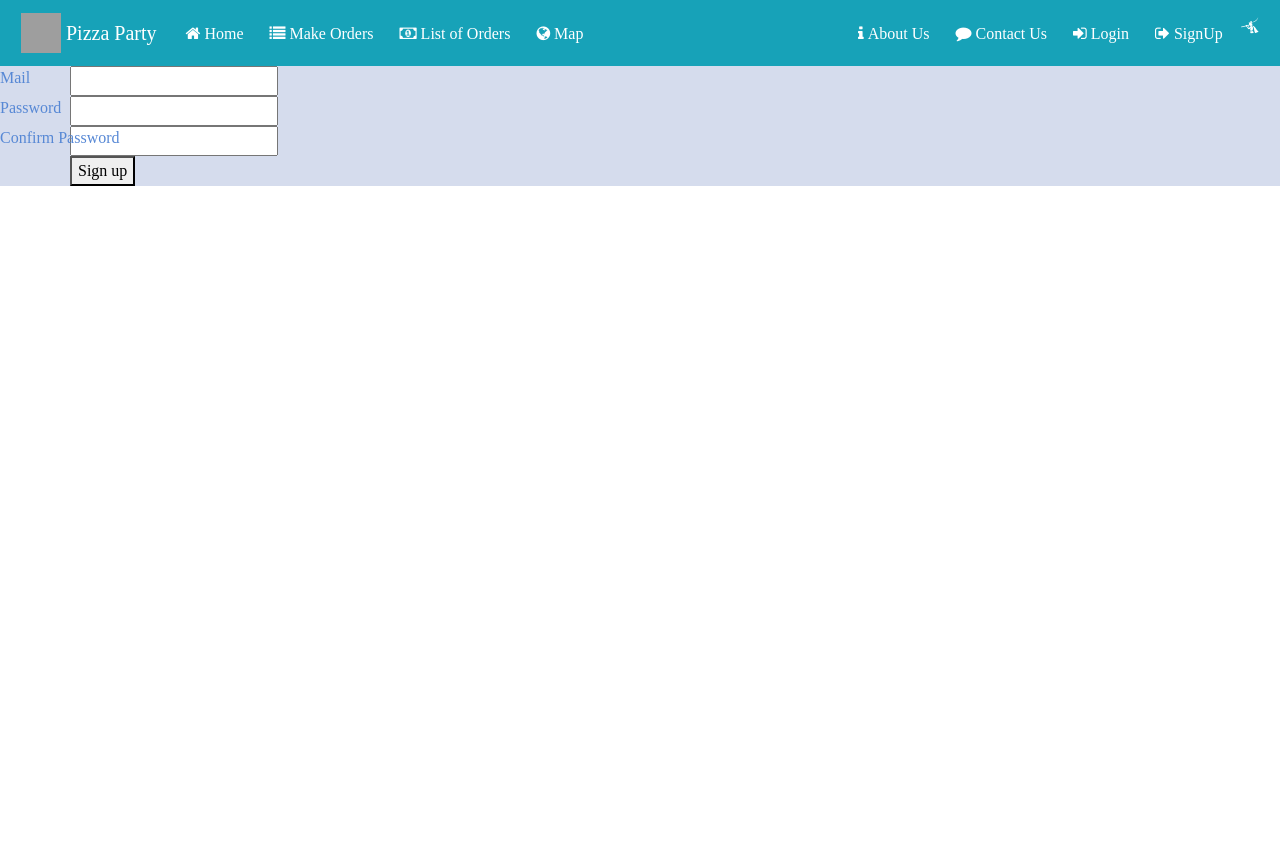
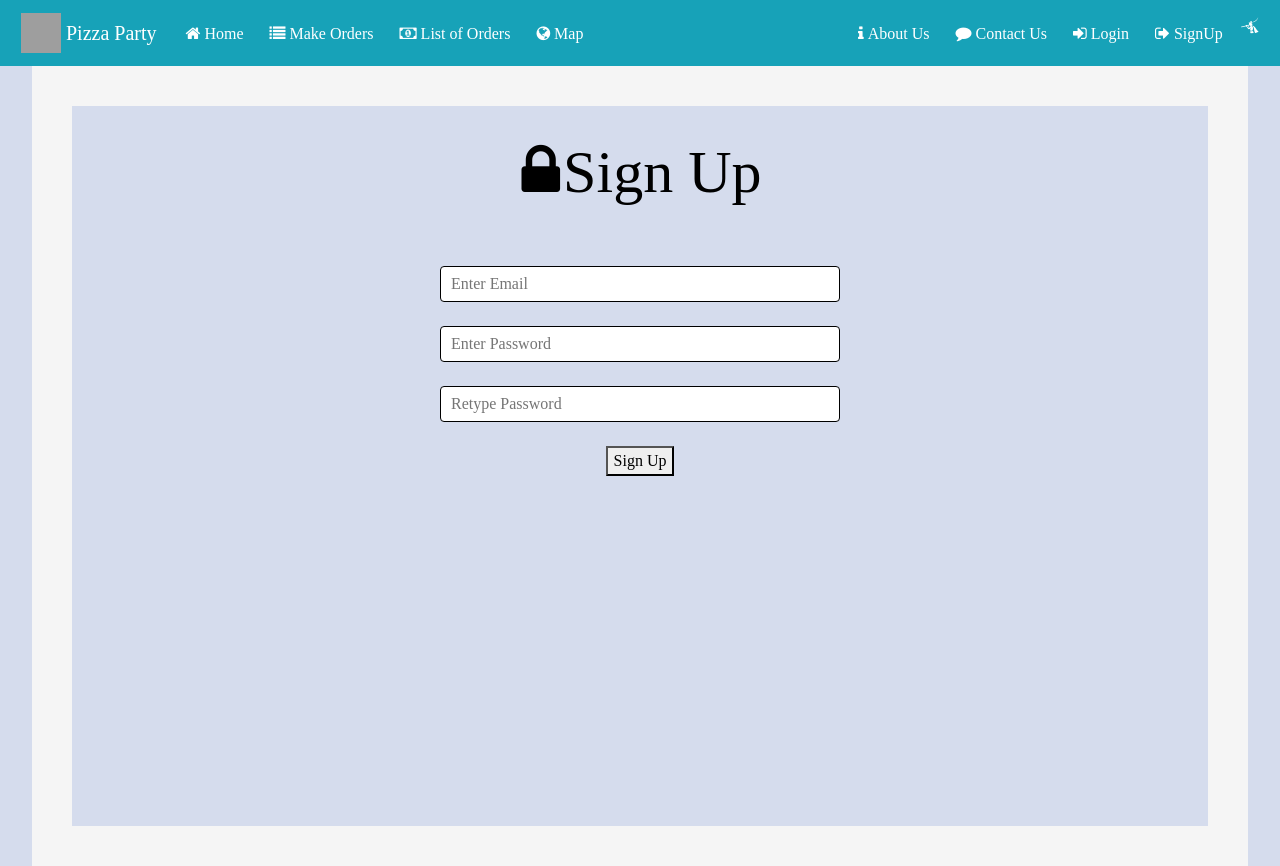
Before and after one commit to AndrewMinogue/WebAppDevelopmentVueAssignment, a Vue app: page /#/signup in a window 1280 px wide. Before the commit the page ends 800 px from the top, so only its background shows below. Built offline with nearby package versions, Linux system fonts and the light colour scheme; grey boxes are pictures that could not be loaded; what vue-sweetalert2, vue-tables-2, vueform would draw is missing.

Commit message:
Added User authentication using firebase

```diff
--- a/src/App.vue
+++ b/src/App.vue
@@ -5,7 +5,7 @@
       <img src="./assets/pizzacake.jpg" class="img-circle" height="50px" width="50px" style="padding: 5px">
       <b-navbar-brand to="/">Pizza Party</b-navbar-brand>
       <b-collapse is-nav id="nav_collapse">
-        <b-navbar-nav>
+        <b-navbar-nav >
           <b-nav-item to="/#"><i class="fa fa-home" style="padding: 5px; color: white;"> Home</i></b-nav-item>
           <b-nav-item to="/OrderPizza"><i class="fa fa-list" style="padding: 5px; color: white;"> Make Orders</i></b-nav-item>
           <b-nav-item to="/Pizzas"><i class="fa fa-money" style="padding: 5px; color: white;"> List of Orders</i></b-nav-item>
@@ -26,7 +26,32 @@
 
 <script>
   export default {
-    name: 'App'
+    data () {
+      return {
+        sideNav: false
+      }
+    },
+    computed: {
+      menuItems () {
+        let menuItems = [
+            {class: 'face', title: 'Sign up', link: '/SignUp'},
+            {class: 'lock_open', title: 'Sign in', link: '/Login'},
+            {class: 'fa fa-info', title: 'About Us', link: '/AboutUs'},
+            {class: 'fa fa-comment', title: 'Contact Us', link: '/ContactUs'},
+        ]
+        if (this.userIsAuthenticated) {
+          menuItems = [
+            {class: 'supervisor_account', title: 'View Meetups', link: '/OrderPizza'},
+            {class: 'room', title: 'Organize Meetup', link: '/Pizzas'},
+            {class: 'person', title: 'Profile', link: '/Mapx'}
+          ]
+        }
+        return menuItems
+      },
+      userIsAuthenticated () {
+        return this.$store.getters.user !== null && this.$store.getters.user !== undefined
+      }
+    }
   }
 </script>
 
--- a/src/components/Login.vue
+++ b/src/components/Login.vue
@@ -1,46 +1,11 @@
 <template>
-  <div class="hero">
-  <v-container>
-    <v-layout row>
-      <v-flex xs12 sm6 offset-sm3>
-        <v-card>
-          <v-card-text>
-            <v-container>
-              <form @submit.prevent="onSignin">
-                <v-layout row>
-                  <v-flex xs12>
-                    <v-text-field
-                      name="email"
-                      label="Email"
-                      id="email"
-                      v-model="email"
-                      type="email"
-                      required></v-text-field>
-                  </v-flex>
-                </v-layout>
-                <v-layout row>
-                  <v-flex xs12>
-                    <v-text-field
-                      name="password"
-                      label="Password"
-                      id="password"
-                      v-model="password"
-                      type="password"
-                      required></v-text-field>
-                  </v-flex>
-                </v-layout>
-                <v-layout row>
-                  <v-flex xs12>
-                    <v-btn type="submit">Sign in</v-btn>
-                  </v-flex>
-                </v-layout>
-              </form>
-            </v-container>
-          </v-card-text>
-        </v-card>
-      </v-flex>
-    </v-layout>
-  </v-container>
+  <div id="app1" class="hero">
+    <h3 class="vue-title"><i class="fa fa-sign-in" style="padding: 3px"></i>{{messagetitle}}</h3><br/><br/>
+    <input type="text"  id="email" name="email" placeholder="Enter Email" v-model="email"/><br/>
+    <br/>
+    <input type="password" id="password" name="password" placeholder="Enter Password" v-model="password"/><br/>
+    <br/>
+    <button @click="onSignin">Sign In</button>
   </div>
 </template>
 
@@ -49,6 +14,7 @@
   export default {
     data () {
       return {
+        messagetitle:'Sign In',
         email: '',
         password: ''
       }
@@ -67,7 +33,11 @@
     },
     methods: {
       onSignin () {
-        this.$store.dispatch('signUserIn', {email: this.email, password: this.password})
+          this.$store.dispatch('signUserIn', {email: this.email, password: this.password}).then(() => {
+            this.$swal('Success', ' Sign In Successful ', 'success')
+          }).catch(() => {
+                this.$swal('ERROR', 'Invalid Credentials' + 'error')
+              })
       }
     }
   }
@@ -75,7 +45,57 @@
 
 
 <style>
-  .hero{
-    align-content: center;
+  .vue-title {
+    margin-top: 30px;
+    text-align: center;
+    font-size: 45pt;
+    color: #000000;
   }
+  .hero {
+    height: 100vh;
+    margin-top: 30px;
+    align-items: center;
+    justify-content: center;
+    text-align: center;
+    color: #000000;
+  }
+  #app1 {
+    width: 95%;
+    margin: 0 auto;
+  }
+  .required-field > label::after {
+    content: '*';
+    color: red;
+    margin-left: 0.25rem;
+  }
+  .donate-form .form-control-label.text-left{
+    text-align: left;
+  }
+
+  label {
+    display: inline-block;
+    width: 540px;
+    text-align: left;
+    font-size: x-large;
+  }
+  .typo__p {
+    width: 540px;
+    font-size: x-large;
+  }
+  .btn1 {
+    width: 300px;
+    font-size: x-large;
+  }
+  p {
+    margin-top: 20px;
+  }
+
+  input {
+    border: 1px solid black;
+    border-radius: 4px;
+    background: white;
+    padding: 5px 10px;
+    width: 400px;
+  }
+
 </style>
--- a/src/components/Pizzas.vue
+++ b/src/components/Pizzas.vue
@@ -68,6 +68,8 @@
       },
 
       deleteOrder: function (id) {
+        var user = firebase.auth().currentUser;
+        if (user) {
           this.$swal({
             title: 'Are you sure?',
             text: 'You can\'t Undo this action',
@@ -87,7 +89,7 @@
                   console.log(this.message)
                   this.loadPizzas()
                   Vue.nextTick(() => this.$refs.vuetable.refresh())
-                this.$swal('Deleted', 'Poof! Order Deleted ' , 'success')
+                  this.$swal('Deleted', 'Poof! Order Deleted ', 'success')
                   console.log('Swal Result : ' + result.value)
                 })
                 .catch(error => {
@@ -99,6 +101,9 @@
               this.$swal('Cancelled', 'Your Pizza lives another day!', 'info')
             }
           })
+        }else{
+
+        }
       },
       editOrder: function (id) {
         this.$router.params = id
--- a/src/components/SignUp.vue
+++ b/src/components/SignUp.vue
@@ -1,71 +1,28 @@
 <template>
-  <v-container>
-    <v-layout row>
-      <v-flex xs12 sm6 offset-sm3>
-        <v-card>
-          <v-card-text>
-            <v-container>
-              <form @submit.prevent="onSignup">
-                <v-layout row>
-                  <v-flex xs12>
-                    <v-text-field
-                      name="email"
-                      label="Mail"
-                      id="email"
-                      v-model="email"
-                      type="email"
-                      required></v-text-field>
-                  </v-flex>
-                </v-layout>
-                <v-layout row>
-                  <v-flex xs12>
-                    <v-text-field
-                      name="password"
-                      label="Password"
-                      id="password"
-                      v-model="password"
-                      type="password"
-                      required></v-text-field>
-                  </v-flex>
-                </v-layout>
-                <v-layout row>
-                  <v-flex xs12>
-                    <v-text-field
-                      name="confirmPassword"
-                      label="Confirm Password"
-                      id="confirmPassword"
-                      v-model="confirmPassword"
-                      type="password"
-                      :rules="[comparePasswords]"></v-text-field>
-                  </v-flex>
-                </v-layout>
-                <v-layout row>
-                  <v-flex xs12>
-                    <v-btn type="submit">Sign up</v-btn>
-                  </v-flex>
-                </v-layout>
-              </form>
-            </v-container>
-          </v-card-text>
-        </v-card>
-      </v-flex>
-    </v-layout>
-  </v-container>
+  <div id="app1" class="hero">
+    <h3  class="vue-title"><i class="fa fa-lock" style="padding: 3px"></i>{{messagetitle}}</h3><br/><br/>
+      <input type="text"  id="email" name="email" placeholder="Enter Email" v-model="email"/><br/>
+      <br/>
+      <input type="password" id="password" name="password" placeholder="Enter Password" v-model="password"/><br/>
+      <br/>
+      <input type="password" id="confirmPassword" name="confirmPassword" placeholder="Retype Password" v-model="confirmPassword"/><br/>
+      <br/>
+      <button @click="onSignup">Sign Up</button>
+  </div>
 </template>
 
 <script>
   export default {
     data () {
       return {
+        messagetitle:'Sign Up',
         email: '',
         password: '',
-        confirmPassword: ''
+        confirmPassword: '',
+        error:[]
       }
     },
     computed: {
-      comparePasswords () {
-        return this.password !== this.confirmPassword ? 'Passwords do not match' : ''
-      },
       user () {
         return this.$store.getters.user
       }
@@ -79,8 +36,71 @@
     },
     methods: {
       onSignup () {
-        this.$store.dispatch('signUserUp', {email: this.email, password: this.password})
+        if(this.password !== this.confirmPassword){
+          this.$swal('ERROR', 'Passwords do not match' + 'error')
+        }
+        else{
+          this.$store.dispatch('signUserUp', {email: this.email, password: this.password})
+          this.$swal('Success', ' You are signed up to the Pizza Party' , 'success')
+        }
       }
     }
   }
 </script>
+
+
+<style scoped>
+  .vue-title {
+    margin-top: 30px;
+    text-align: center;
+    font-size: 45pt;
+    color: #000000;
+  }
+  .hero {
+    height: 100vh;
+    margin-top: 30px;
+    align-items: center;
+    justify-content: center;
+    text-align: center;
+    color: #000000;
+  }
+  #app1 {
+    width: 95%;
+    margin: 0 auto;
+  }
+  .required-field > label::after {
+    content: '*';
+    color: red;
+    margin-left: 0.25rem;
+  }
+  .donate-form .form-control-label.text-left{
+    text-align: left;
+  }
+
+  label {
+    display: inline-block;
+    width: 540px;
+    text-align: left;
+    font-size: x-large;
+  }
+  .typo__p {
+    width: 540px;
+    font-size: x-large;
+  }
+  .btn1 {
+    width: 300px;
+    font-size: x-large;
+  }
+  p {
+    margin-top: 20px;
+  }
+
+  input {
+    border: 1px solid black;
+    border-radius: 4px;
+    background: white;
+    padding: 5px 10px;
+    width: 400px;
+  }
+
+</style>
--- a/src/main.js
+++ b/src/main.js
@@ -12,8 +12,6 @@ import Vuetify from 'vuetify'
 Vue.use(VueSweetAlert2)
 Vue.use(BootstrapVue)
 Vue.use(Vuetify)
-
-
 
 Vue.config.productionTip = false
 
--- a/src/services/api.js
+++ b/src/services/api.js
@@ -2,6 +2,6 @@ import axios from 'axios'
 
 export default() => {
   return axios.create({
-    baseURL: 'http://localhost:3000/'
+    baseURL: 'https://andrewpizzatest.herokuapp.com'
   })
 }
--- a/src/store/index.js
+++ b/src/store/index.js
@@ -16,8 +16,7 @@ export const store = new Vuex.Store({
         .then(
           user => {
             const newUser = {
-              id: user.uid,
-              registeredMeetups: []
+              id: user.uid
             }
             commit('setUser', newUser)
           }
@@ -33,8 +32,7 @@ export const store = new Vuex.Store({
         .then(
           user => {
             const newUser = {
-              id: user.uid,
-              registeredMeetups: []
+              id: user.uid
             }
             commit('setUser', newUser)
           }
```
Also changed, not shown: src/components/OrderPizza.vue (+15 -3 lines). Lines whose indentation alone changed are shown as unchanged.
